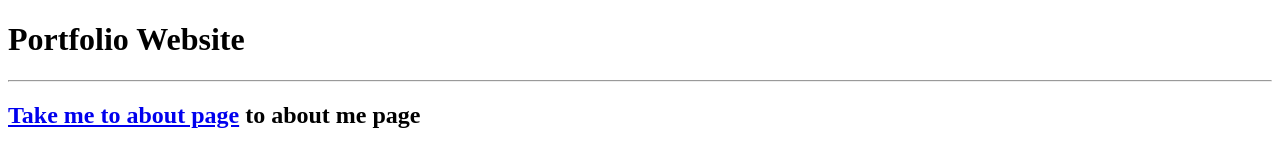
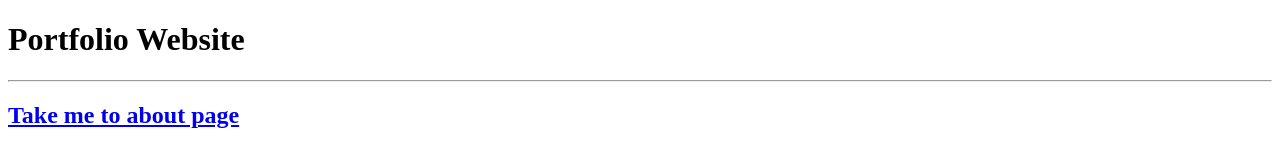
Before and after one commit to dev-puneet/learningGit-Github, a plain HTML site: page index.html in a window 1280 px wide. Drawn offline with Linux system fonts and the light colour scheme.

Commit message:
update in files

```diff
--- a/index.html
+++ b/index.html
@@ -9,6 +9,6 @@
 <body>
   <h1>Portfolio Website</h1>
   <hr>
-  <h2><a href='/about.html'> Take me to about page</a> to about me page</h2>
+  <h2><a href='/about.html'> Take me to about page</a></h2>
 </body>
 </html>
```
Also changed, not shown: about.html (+1 -0 lines).
